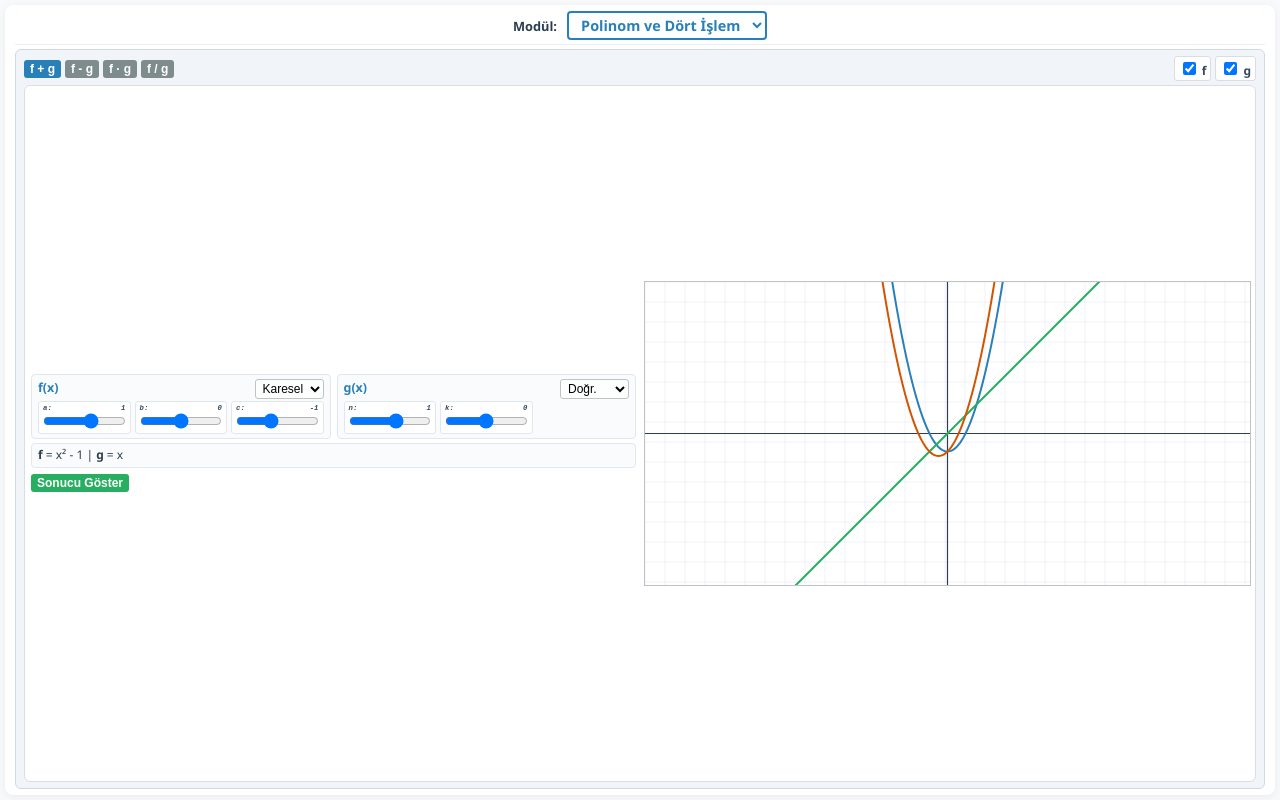
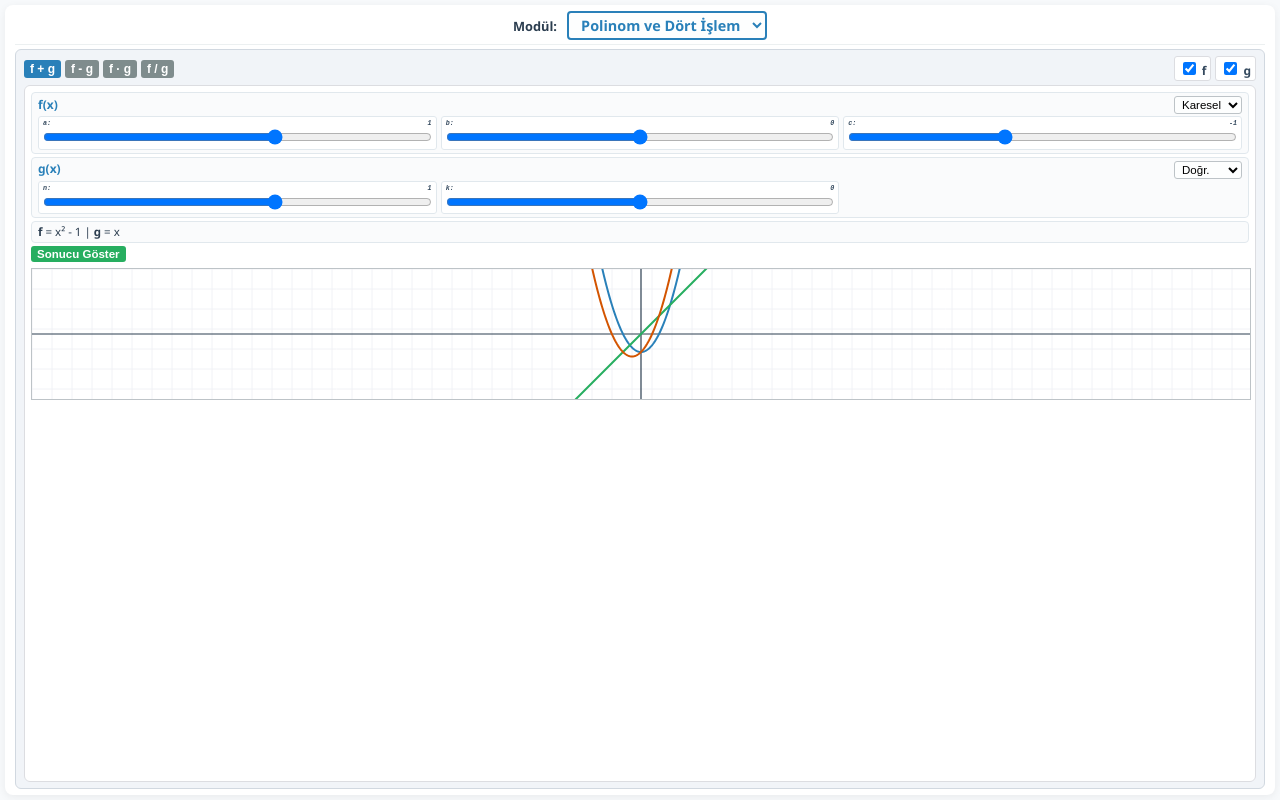
Before and after one commit to mdmdksn123-ui/trigonometri, a plain HTML site: page index.html in a window 1280 px wide. Drawn offline with Linux system fonts and the light colour scheme.

Commit message:
Update index.html

```diff
--- a/index.html
+++ b/index.html
@@ -102,27 +102,27 @@
             border-radius: 3px;
             border: 1px solid #dcdde1;
         }
-        /* Tamamen Yatay (Yan Yana) Çalışma Alanı */
+        /* Kontroller üstte, grafik altta (altlı üstlü yerleşim) */
         .workspace-display {
-            display: grid;
-            grid-template-columns: 1fr 1fr;
-            gap: 8px;
+            display: flex;
+            flex-direction: column;
+            gap: 6px;
             background: #fff;
             padding: 6px;
             border-radius: 6px;
             border: 1px solid #dcdde1;
-            align-items: center;
             flex-grow: 1;
             box-sizing: border-box;
+            overflow: hidden;
         }
-        .sliders-section-horizontal {
-            display: grid;
-            grid-template-columns: 1fr 1fr;
-            gap: 6px;
+        .sliders-section-vertical {
+            display: flex;
+            flex-direction: column;
+            gap: 3px;
         }
         .slider-box {
             background: #fafbfc;
-            padding: 4px 6px;
+            padding: 3px 6px;
             border-radius: 4px;
             border: 1px solid #e1e8ed;
         }
@@ -135,11 +135,11 @@
         .slider-box h4 {
             margin: 0;
             color: #2980b9;
-            font-size: 0.78em;
+            font-size: 0.75em;
         }
         .type-select {
             padding: 1px 3px;
-            font-size: 0.75em;
+            font-size: 0.72em;
             border-radius: 3px;
             border: 1px solid #bdc3c7;
             background: #fdfefe;
@@ -163,7 +163,7 @@
             display: flex;
             justify-content: space-between;
             font-weight: bold;
-            font-size: 0.75em;
+            font-size: 0.72em;
             color: #34495e;
             font-family: 'Times New Roman', Times, serif;
             font-style: italic;
@@ -172,28 +172,28 @@
             width: 100%;
             cursor: pointer;
             margin: 0;
-            height: 12px;
+            height: 10px;
         }
         .slider-control span {
             font-family: monospace;
-            font-size: 0.75em;
+            font-size: 0.72em;
         }
         .eq-display {
-            font-size: 0.75em;
+            font-size: 0.72em;
             background: #fafbfc;
-            padding: 4px 6px;
+            padding: 3px 6px;
             border-radius: 4px;
             border: 1px solid #e1e8ed;
-            margin-bottom: 4px;
+            margin-top: 3px;
         }
         .result-box {
             background: #eaf2f8;
             border: 1px dashed #2980b9;
-            padding: 4px 6px;
+            padding: 3px 6px;
             border-radius: 4px;
-            margin-bottom: 4px;
+            margin-top: 3px;
             display: none;
-            font-size: 0.75em;
+            font-size: 0.72em;
         }
         .result-btn {
             background: #27ae60;
@@ -203,13 +203,12 @@
             border-radius: 3px;
             cursor: pointer;
             font-weight: bold;
-            font-size: 0.75em;
-            margin-bottom: 2px;
+            font-size: 0.72em;
+            margin-top: 3px;
         }
         .graph-container {
             width: 100%;
-            height: 100%;
-            min-height: 160px;
+            height: 130px; /* Altta tam oturacak şekilde optimize edildi */
             background: #fff;
             border: 1px solid #bdc3c7;
             display: block;
@@ -217,16 +216,16 @@
         .adv-controls-container {
             display: grid;
             grid-template-columns: 90px 1fr 45px;
-            row-gap: 3px;
+            row-gap: 2px;
             column-gap: 6px;
             align-items: center;
             background: #fff;
-            padding: 6px;
+            padding: 4px 6px;
             border-radius: 4px;
             border: 1px solid #e1e8ed;
         }
         .adv-controls-container label {
-            font-size: 0.78em;
+            font-size: 0.75em;
         }
         .fraction {
             display: inline-block;
@@ -268,8 +267,9 @@
         </div>
 
         <div class="workspace-display">
+            <!-- Üst Kısım: Katsayı Kontrolleri ve İşlemler -->
             <div>
-                <div class="sliders-section-horizontal" style="margin-bottom: 4px;">
+                <div class="sliders-section-vertical">
                     <div class="slider-box">
                         <div class="slider-box-header">
                             <h4>f(x)</h4>
@@ -305,6 +305,8 @@
                 <button class="result-btn" id="toggle-result-btn" onclick="toggleResult()">Sonucu Göster</button>
                 <div class="result-box" id="result-content"></div>
             </div>
+
+            <!-- Alt Kısım: Grafik Çıktısı -->
             <div>
                 <canvas id="graph-algebraic" class="graph-container"></canvas>
             </div>
```
